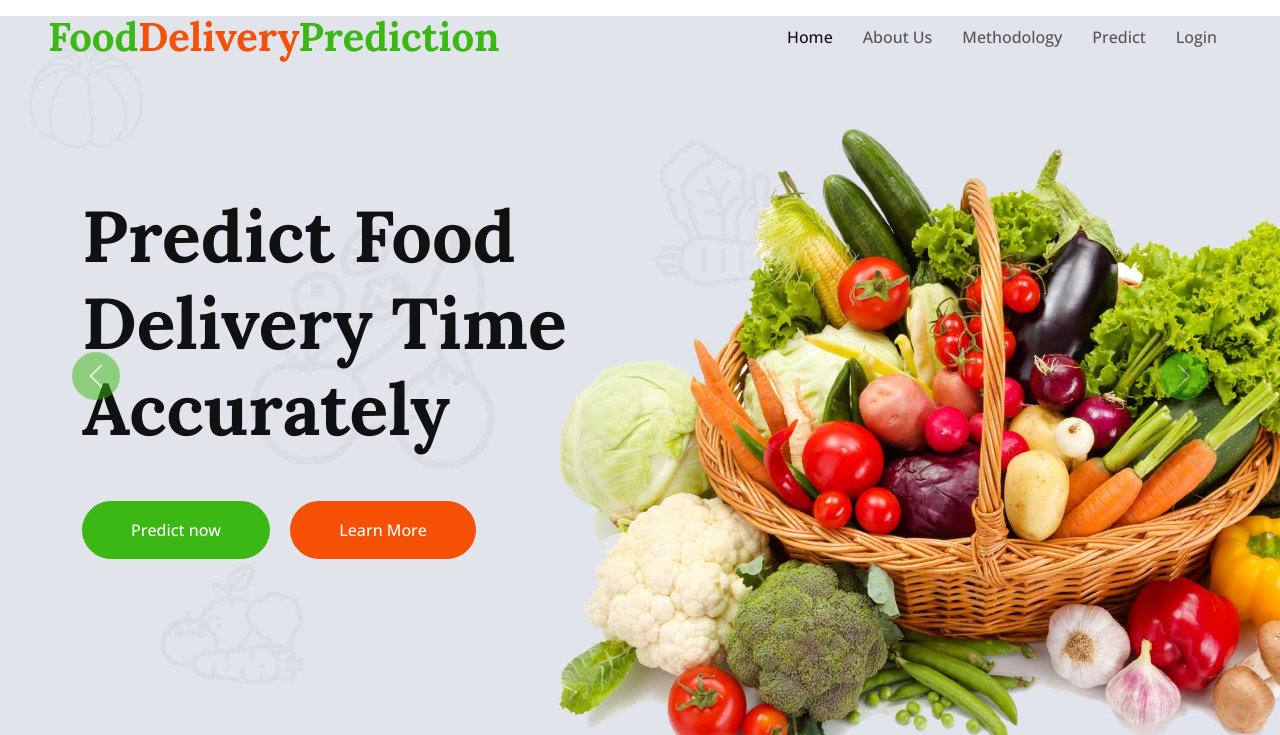
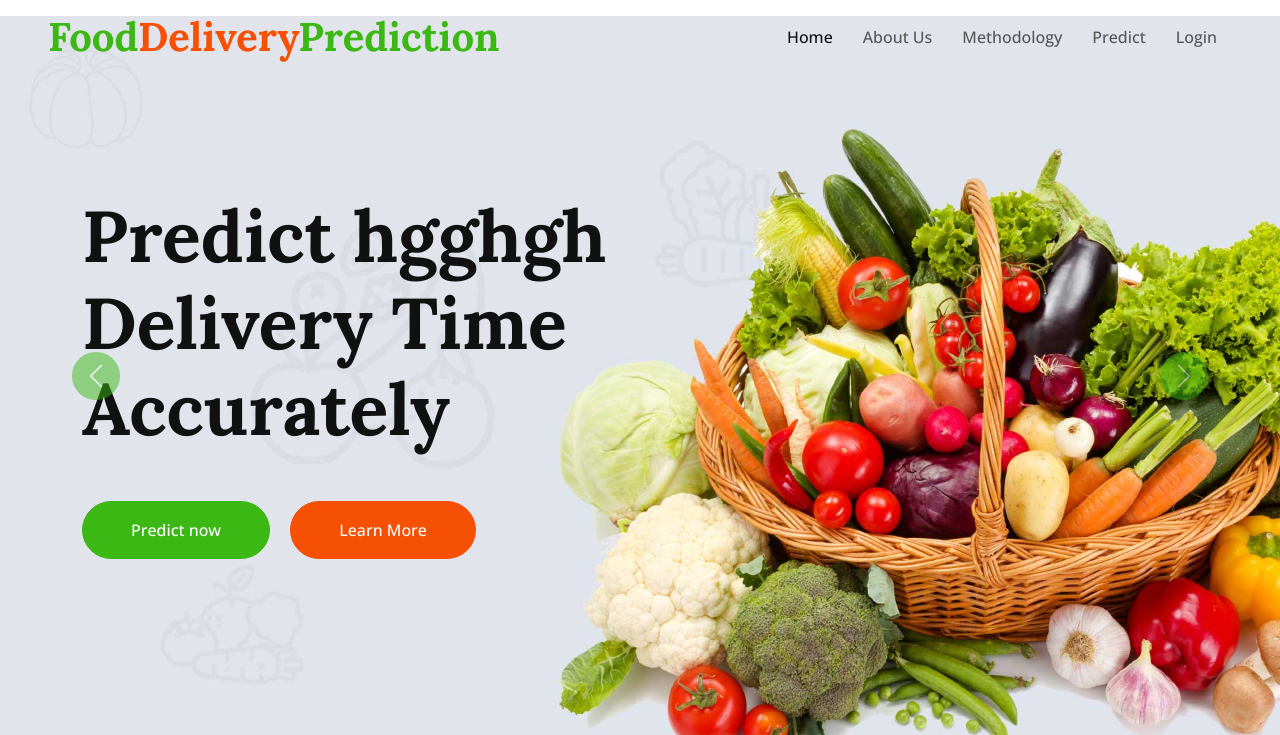
Before and after one commit to RachanaBhat2/food-delivery-prediction, a Flask app: page / in a window 1280 px wide. Shown: the top 735 px of the page. Run offline with Flask 3, Linux system fonts and the light colour scheme; parts of the project's set-up code (start-up, migrations or seed data) failed here and were passed over; some libraries are stand-ins or nearby versions.

Commit message:
third commit

```diff
--- a/templates/index.html
+++ b/templates/index.html
@@ -11,7 +11,7 @@
                         <div class="container">
                             <div class="row justify-content-start">
                                 <div class="col-lg-7">
-                                    <h1 class="display-2 mb-5 animated slideInDown">Predict Food Delivery Time Accurately</h1>
+                                    <h1 class="display-2 mb-5 animated slideInDown">Predict hgghgh Delivery Time Accurately</h1>
                                     <a href="/predict"
                                        class="btn btn-primary rounded-pill py-sm-3 px-sm-5">Predict now</a>
                                     <a href="#about"
```
